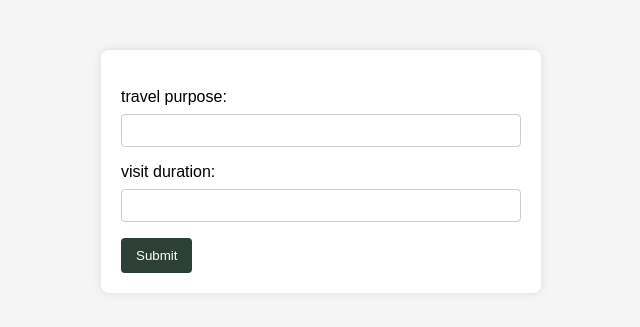
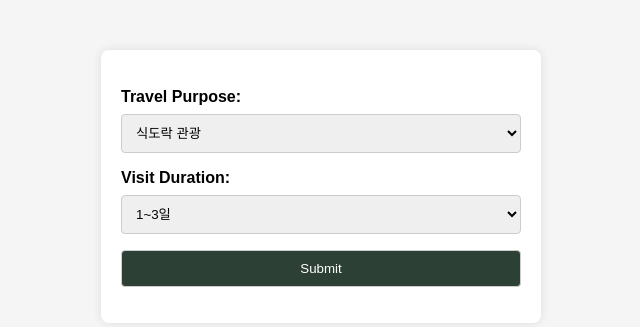
Before and after one commit to To-Be-Parisian/Travel_Project, a PHP site: page /testpage.php in a window 1280 px wide. Shown: the top 327 px of the page, without its empty margins (319-959 px from the left). Run offline with PHP 8.4, Linux system fonts and the light colour scheme.

Commit message:
testpage dropdown

```diff
--- a/webpage/minchae/static/css/testpage.css
+++ b/webpage/minchae/static/css/testpage.css
@@ -1,5 +1,7 @@
+/* testpage.css */
+
 body {
-    font-family: Arial, sans-serif;
+    font-family: 'Arial', sans-serif;
     background-color: #f5f5f5;
     margin: 0;
     padding: 0;
@@ -17,11 +19,13 @@ form {
 label {
     display: block;
     margin-bottom: 8px;
+    font-weight: bold;
 }
 
-input[type="text"] {
+select,
+input[type="submit"] {
     width: 100%;
-    padding: 8px;
+    padding: 10px;
     margin-bottom: 16px;
     box-sizing: border-box;
     border: 1px solid #ccc;
@@ -29,11 +33,8 @@ input[type="text"] {
 }
 
 input[type="submit"] {
-    background-color: #2c4035;
+    background-color:#2c4035;
     color: #fff;
-    padding: 10px 15px;
-    border: none;
-    border-radius: 4px;
     cursor: pointer;
 }
 
--- a/webpage/minchae/testpage.php
+++ b/webpage/minchae/testpage.php
@@ -14,13 +14,13 @@ if ($_SERVER["REQUEST_METHOD"] == "POST") {
         $sql = "INSERT INTO user_input (UserID, purpose , period) VALUES ('$ID', '$travel_purpose', '$visit_duration')";
 
         if ($db->query($sql) === TRUE) {
-            echo "데이터가 성공적으로 삽입되었습니다.";
+            echo "<script> location.href='./sohyun/home.php';</script>";
         } else {
             echo "오류: " . $sql . "<br>" . $db->error;
         }
     } else {
         // User is not logged in, handle accordingly
-        echo "로그인이 필요합니다.";
+        echo '<script> alert("You need login")</script>';
     }
 }
 
@@ -50,12 +50,39 @@ $db->close();
             }
         ?>
         <br>
-        <label for="travel_purpose">travel purpose: </label>
-        <input type="text" name="travel_purpose" required>
+            <label for="travel_purpose">Travel Purpose: </label>
+            <select name="travel_purpose" required>
+                <option value="식도락">식도락 관광</option>
+                <option value="쇼핑">쇼핑</option>
+                <option value="자연경관">자연경관 감상</option>
+                <option value="유적지">고궁/역사 유적지 방문</option>
+                <option value="전통문화체험">전통문화체험</option>
+                <option value="관람">박물관, 전시관 관람</option>
+                <option value="K-POP">K-POP/한류스타 관련 공연장 방문</option>
+                <option value="드라마">드라마/영화 촬영지 방문</option>
+                <option value="공연">연극, 뮤지컬, 발레 등 공연 관람 및 지역 축제 참여</option>
+                <option value="지역">지역 축제 참여</option>
+                <option value="유흥">유흥/오락</option>
+                <option value="뷰티/의료관광">뷰티/의료관광</option>
+                <option value="스포츠">스포츠/레포츠 관람 및 참가 비즈니스 활동</option>
+                <option value="업무수행">업무수행</option>
+                <option value="연수">연수/교육/연구</option>
+                <option value="시찰">시찰 (산업시설 등)</option>
+                <!-- Add more options as needed -->
+            </select>
+            <br>
+            <label for="visit_duration">Visit Duration: </label>
+            <select name="visit_duration" required>
+                <option value="1~3">1~3일</option>
+                <option value="4~7">4~7일</option>
+                <option value="8~10">8~10일</option>
+                <option value="11~30">11~30일</option>
+                <option value="61~90">61~90일</option>
+                <option value="91">91일 이상</option>
+                <!-- Add more options as needed -->
+            </select>
         <br>
-        <label for="visit_duration">visit duration: </label>
-        <input type="text" name="visit_duration" required>
-        <br>
+
         <input type="submit" value="Submit">
     </form>
 </body>
```
